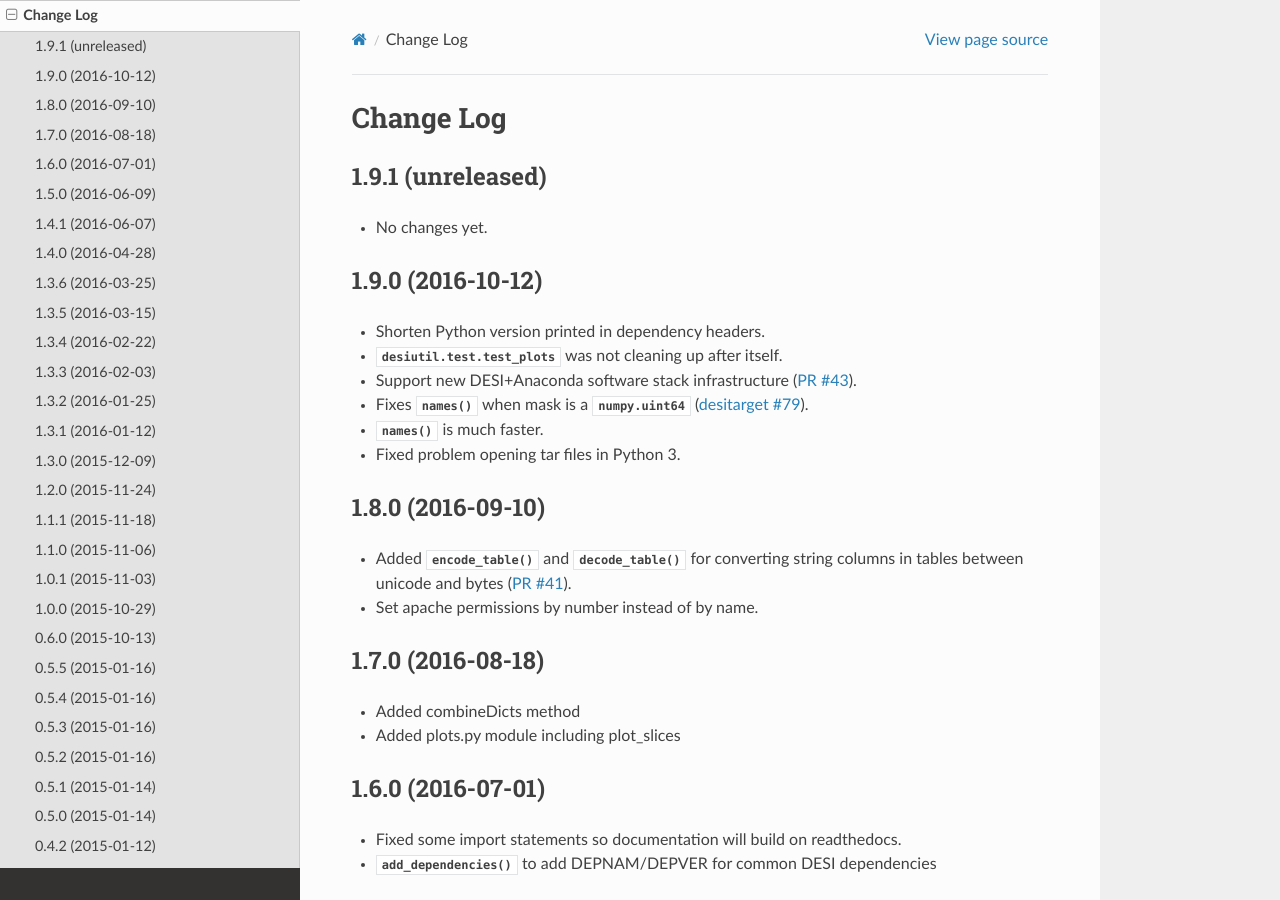
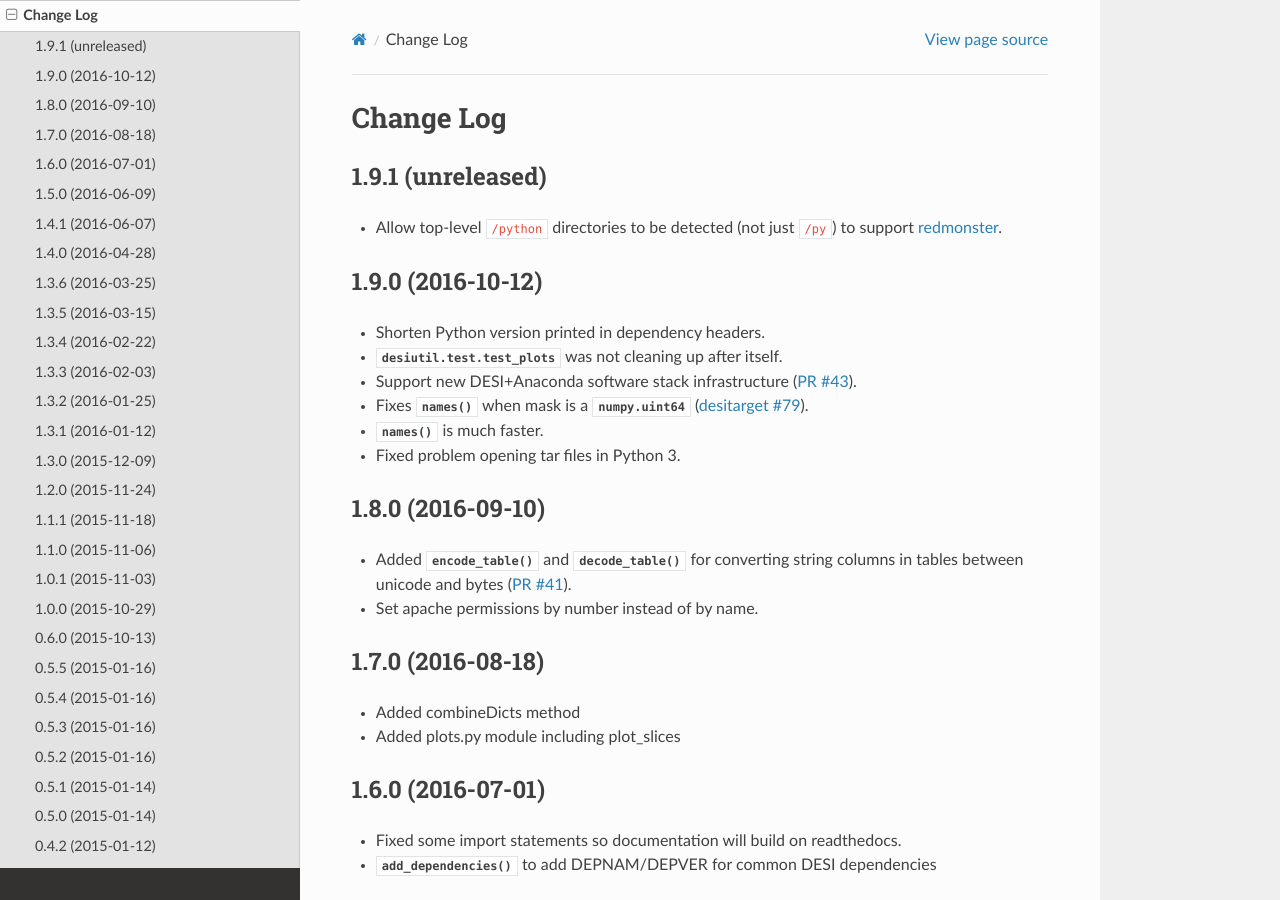
Before and after one commit to desihub/desiutil, a Sphinx documentation site: the page built from doc/changes.rst, in a window 1280 px wide and 900 px high. Built offline with Sphinx 7.4.7 and the Read the Docs theme 2.0.0, drawn with Linux system fonts in a browser that asks for light colours.

Commit message:
Python directory (#47)
* detect /python directories

* update change log

* fix dumb typo

```diff
--- a/doc/changes.rst
+++ b/doc/changes.rst
@@ -5,7 +5,10 @@ Change Log
 1.9.1 (unreleased)
 ------------------
 
-* No changes yet.
+* Allow top-level ``/python`` directories to be detected (not just ``/py``)
+  to support redmonster_.
+
+.. _redmonster: https://github.com/desihub/redmonster
 
 1.9.0 (2016-10-12)
 ------------------
```
Also changed, not shown: 1 other file.
